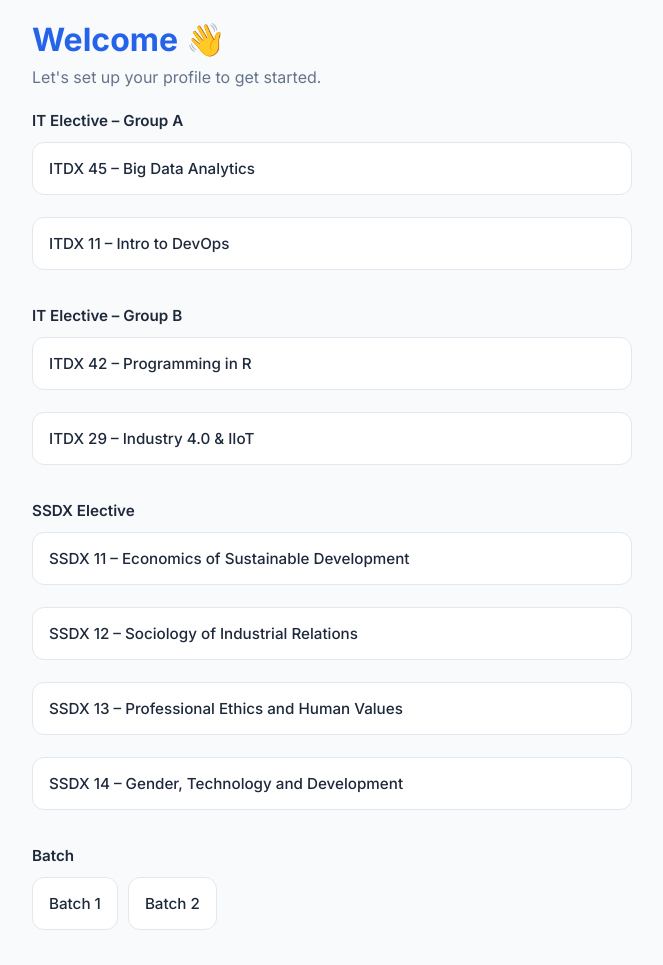
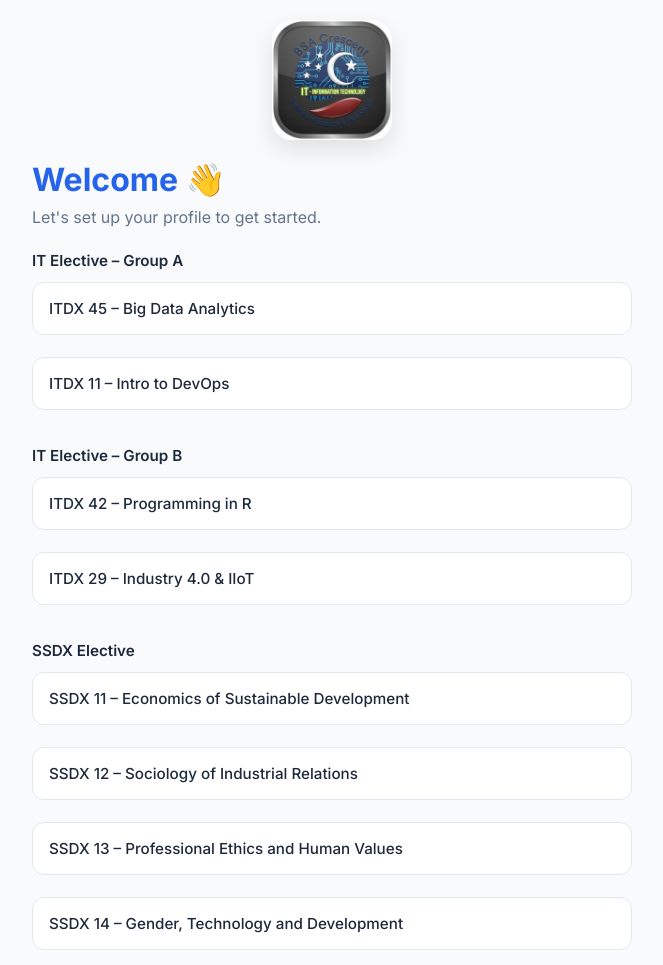
Before and after one commit to JafranTech/Attendance-project, a plain HTML site: page index.html in a window 1280 px wide. Shown: the top 965 px of the page, without its empty margins (308-971 px from the left). Drawn offline with Linux system fonts and the light colour scheme.

Commit message:
logo change

```diff
--- a/index.html
+++ b/index.html
@@ -20,6 +20,9 @@
     <!-- Setup Screen -->
     <div id="setup-screen" class="screen">
         <div class="setup-container">
+            <div class="logo-wrapper">
+                <img src="assets/logo.jpg" alt="Institute Logo" class="app-logo">
+            </div>
             <h1>Welcome 👋</h1>
             <p>Let's set up your profile to get started.</p>
 
--- a/service-worker.js
+++ b/service-worker.js
@@ -5,8 +5,7 @@ const ASSETS = [
     './style.css',
     './app.js',
     './manifest.json',
-    './assets/icon-192.png',
-    './assets/icon-512.png'
+    './assets/logo.jpg'
 ];
 
 self.addEventListener('install', (e) => {
--- a/style.css
+++ b/style.css
@@ -99,7 +99,7 @@ body {
     transition: all 0.2s ease;
 }
 
-.radio-card input:checked + span {
+.radio-card input:checked+span {
     border-color: var(--primary);
     background-color: #EFF6FF;
     color: var(--primary);
@@ -123,7 +123,8 @@ body {
 .app-header {
     position: sticky;
     top: 0;
-    background: var(--bg); /* or backdrop-filter if supported */
+    background: var(--bg);
+    /* or backdrop-filter if supported */
     z-index: 10;
     padding-bottom: 10px;
 }
@@ -146,7 +147,8 @@ body {
 
 .date-picker-wrapper {
     overflow: hidden;
-    margin: 0 -20px; /* Bleed to edge */
+    margin: 0 -20px;
+    /* Bleed to edge */
 }
 
 .date-scroll {
@@ -155,9 +157,13 @@ body {
     overflow-x: auto;
     padding: 10px 20px;
     scroll-snap-type: x mandatory;
-    scrollbar-width: none; /* Firefox */
+    scrollbar-width: none;
+    /* Firefox */
 }
-.date-scroll::-webkit-scrollbar { display: none; }
+
+.date-scroll::-webkit-scrollbar {
+    display: none;
+}
 
 .date-card {
     flex: 0 0 auto;
@@ -173,7 +179,7 @@ body {
     border: 1px solid transparent;
     transition: all 0.2s ease;
     cursor: pointer;
-    box-shadow: 0 2px 4px rgba(0,0,0,0.05);
+    box-shadow: 0 2px 4px rgba(0, 0, 0, 0.05);
 }
 
 .date-card.selected {
@@ -291,7 +297,7 @@ body {
     background: var(--card-bg);
     border-radius: 20px 20px 0 0;
     padding: 24px 20px;
-    box-shadow: 0 -4px 20px rgba(0,0,0,0.05);
+    box-shadow: 0 -4px 20px rgba(0, 0, 0, 0.05);
 }
 
 .overall-progress {
@@ -348,3 +354,18 @@ body {
 .stat-row span:last-child {
     font-weight: 600;
 }
+
+/* Logo Styles */
+.logo-wrapper {
+    display: flex;
+    justify-content: center;
+    margin-bottom: 20px;
+}
+
+.app-logo {
+    width: 120px;
+    height: 120px;
+    object-fit: contain;
+    border-radius: 20px;
+    box-shadow: 0 10px 25px rgba(0, 0, 0, 0.1);
+}
```
Also changed, not shown: assets/logo.jpg (added), manifest.json.
